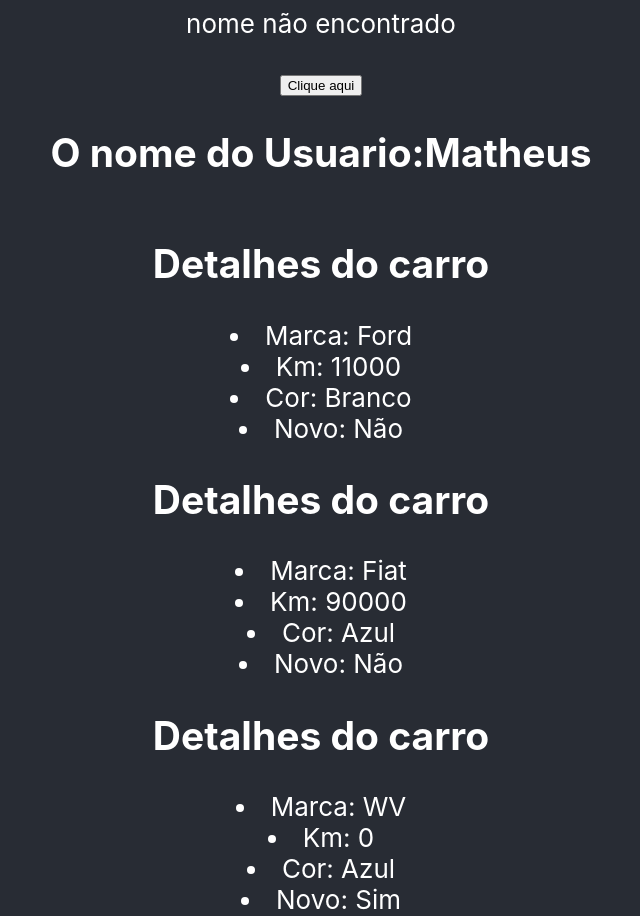
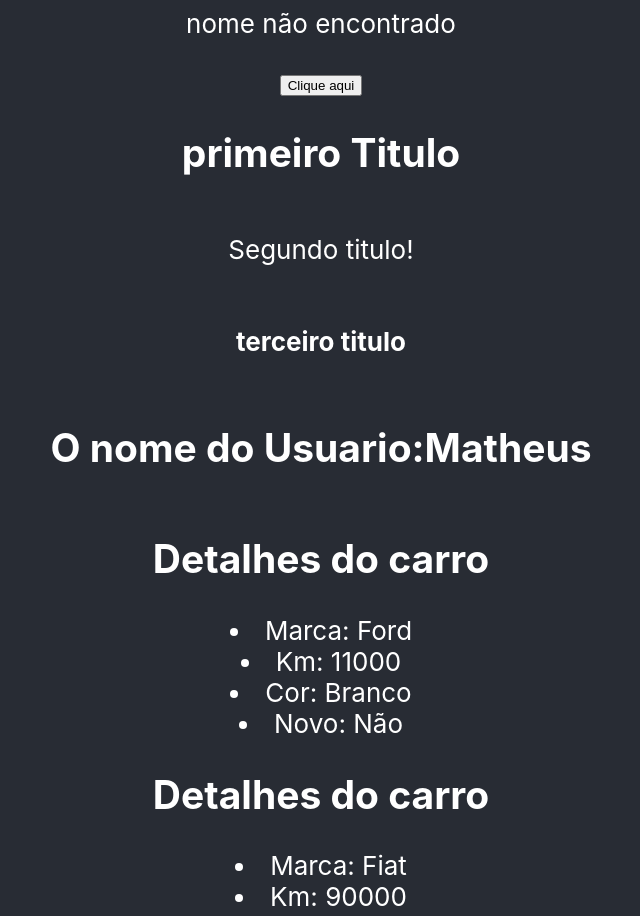
Before and after one commit to thallysonsalazar2025/CursoReact, a React (Create React App) app: page / in a window 1280 px wide. Shown: the part 780-1696 px from the top of the page, without its empty margins (319-959 px from the left). Built offline with nearby package versions, Linux system fonts and the light colour scheme.

Commit message:
[REACT-002] FUNDAMENTOS- Fragments tag vazia faz com que o componente não tenha um unico componente pai

```diff
--- a/src/App.tsx
+++ b/src/App.tsx
@@ -7,6 +7,7 @@ import ListRender from "./components/ListRender";
 import ConditionalRender from "./components/ConditionalRender";
 import ShowUserName from "./components/ShowUserName";
 import CarDetails from "./components/CarDetails";
+import Fragment from "./components/Fragment";
 
 function App() {
   const name = "Matheus";
@@ -23,6 +24,7 @@ function App() {
           <ManageData />
           <ListRender />
           <ConditionalRender />
+          <Fragment proFragment = "terceiro titulo"/>
         {/*Props*/}
           <ShowUserName name= {name} />
         {/*Destructuring*/}
@@ -41,6 +43,7 @@ function App() {
                   newCar={car.newCar}
                   year={car.year}
               />
+
           ))}
 
 
--- /dev/null
+++ b/src/components/Fragment.js
@@ -0,0 +1,10 @@
+const Fragment = ({proFragment}) => {
+    return (
+        <>
+            <h2>primeiro Titulo</h2>
+            <p>Segundo titulo!</p>
+            <h4>{proFragment}</h4>
+        </>
+    )
+}
+export default Fragment
--- a/src/components/ListRender.js
+++ b/src/components/ListRender.js
@@ -6,7 +6,7 @@ const ListRender = () => {
         {id: 3, name: "pedro", age: 23}]);
 
     const [items] = useState(['Apple', 'Banana', 'Cherry']);
-    {/*função para deletar um item do array*/}
+    //   função para deletar um item do array
     const deleteRandomItem = () => {
         const randomNumber = Math.floor(Math.random() * users.length);
         //  atraves do prevUsers é possivel filtrar os usrs com id atual e realizar
```
